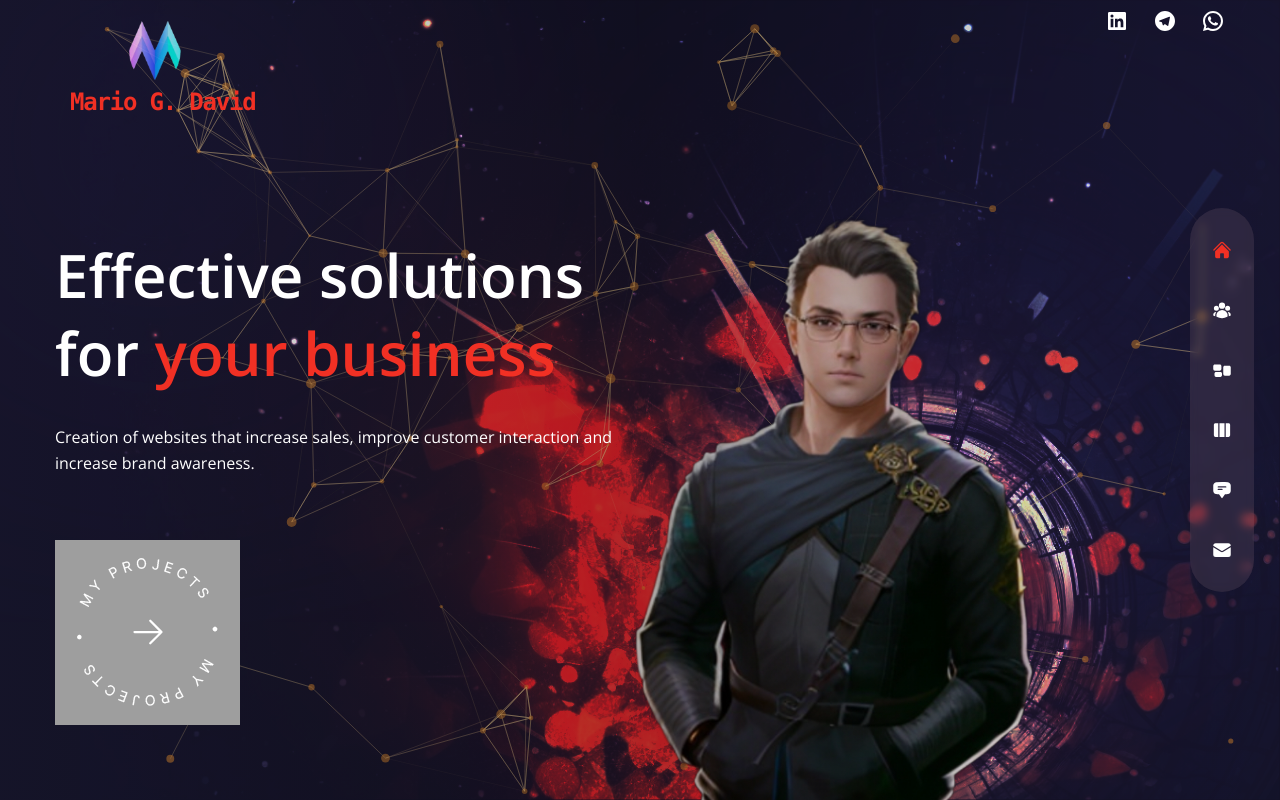
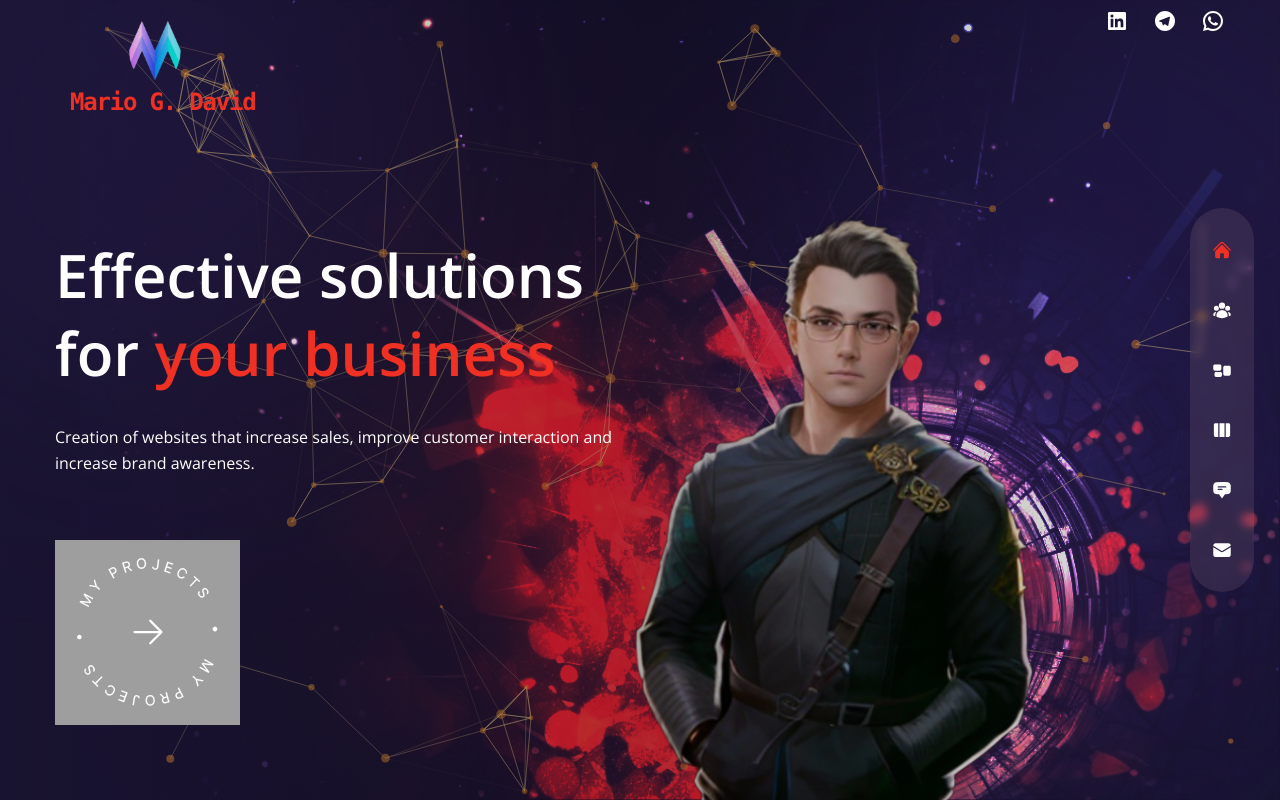
Before and after one commit to mario-george/Mario-George-Portfolio, a Next.js app: page / in a window 1280 px wide. Built offline with nearby package versions, Linux system fonts and the light colour scheme; grey boxes are pictures that could not be loaded.

Commit message:
opacity change

```diff
--- a/pages/about/index.js
+++ b/pages/about/index.js
@@ -72,7 +72,7 @@ const About = () => {
   const [index, setIndex] = useState(0);
   console.log(index);
   return (
-    <div className="h-full bg-primary/30 py-32 text-center xl:text-left">
+    <div className="h-full bg-primary/10 py-32 text-center xl:text-left">
       <Circles />
       {/* avatar Img*/}
       <motion.div
--- a/pages/index.js
+++ b/pages/index.js
@@ -14,7 +14,7 @@ import { fadeIn } from "../components/VariantsFramerMotion/VariantsObject";
 
 const Home = () => {
   return (
-    <div className="bg-primary/60 h-full relative">
+    <div className="bg-primary/10 h-full relative">
       {/* image */}
       <div className="w-[1200px] h-full absolute right-0 bottom-0">
         {/* background image */}
```
